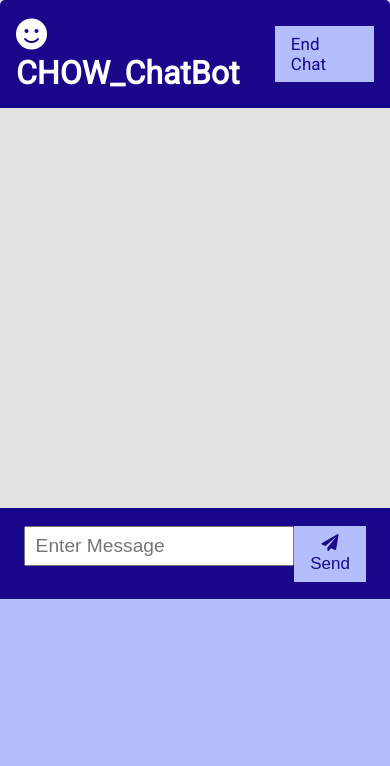
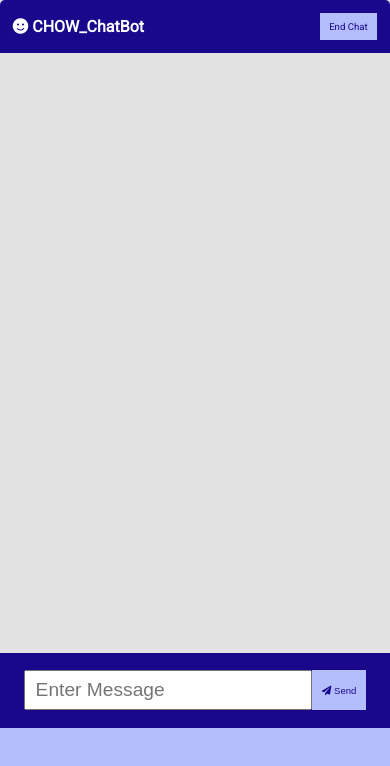
Before and after one commit to Violacordis/chow_Chatbot, a website: page public/chat.html in a window 390 px wide. Drawn offline with nearby package versions, Linux system fonts and the light colour scheme; no server answers.

Commit message:
responsiveness fix

```diff
--- a/public/stylesheet/style.css
+++ b/public/stylesheet/style.css
@@ -15,7 +15,6 @@
 
 body {
   font-family: 'Roboto', sans-serif;
-  font-size: 1.2 rem;
   background: var(--light-color);
   margin: 0 auto;
 }
@@ -164,12 +163,12 @@ p {
 
 @media (max-width: 580px) {
   .chat-header {
-    padding: 1rem;
-    font-size: 1rem;
+    padding: 0.8rem;
+    font-size: 0.5rem;
   }
 
   .chat-messages {
-    height: 400px;
+    height: 100vh;
     padding: 1rem;
   }
 
@@ -180,4 +179,13 @@ p {
   .chat-form-container input[type='text'] {
     color: #fff;
   }
+
+  .btn {
+    padding: 0.5rem 0.6rem;
+    font-size: 0.6rem;
+  }
+
+  p {
+    font-size: 0.9rem;
+  }
 }
```
